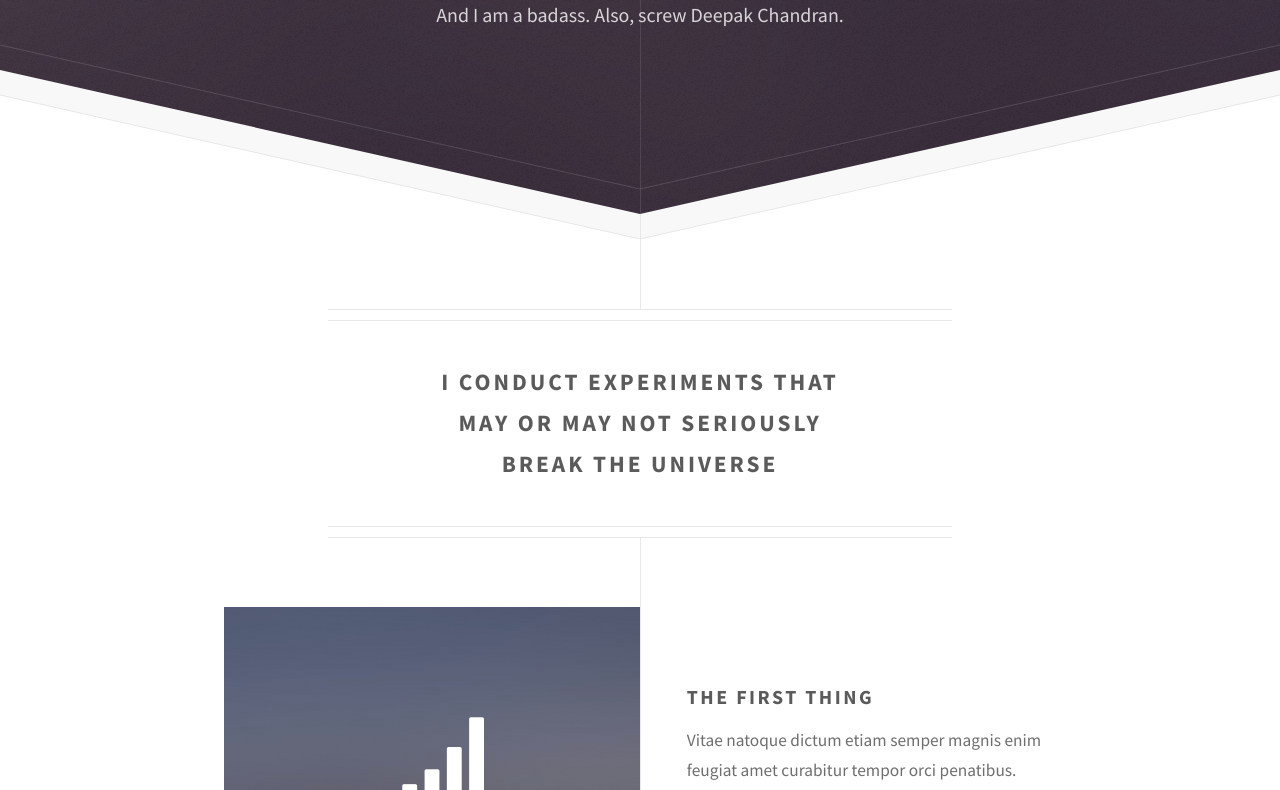
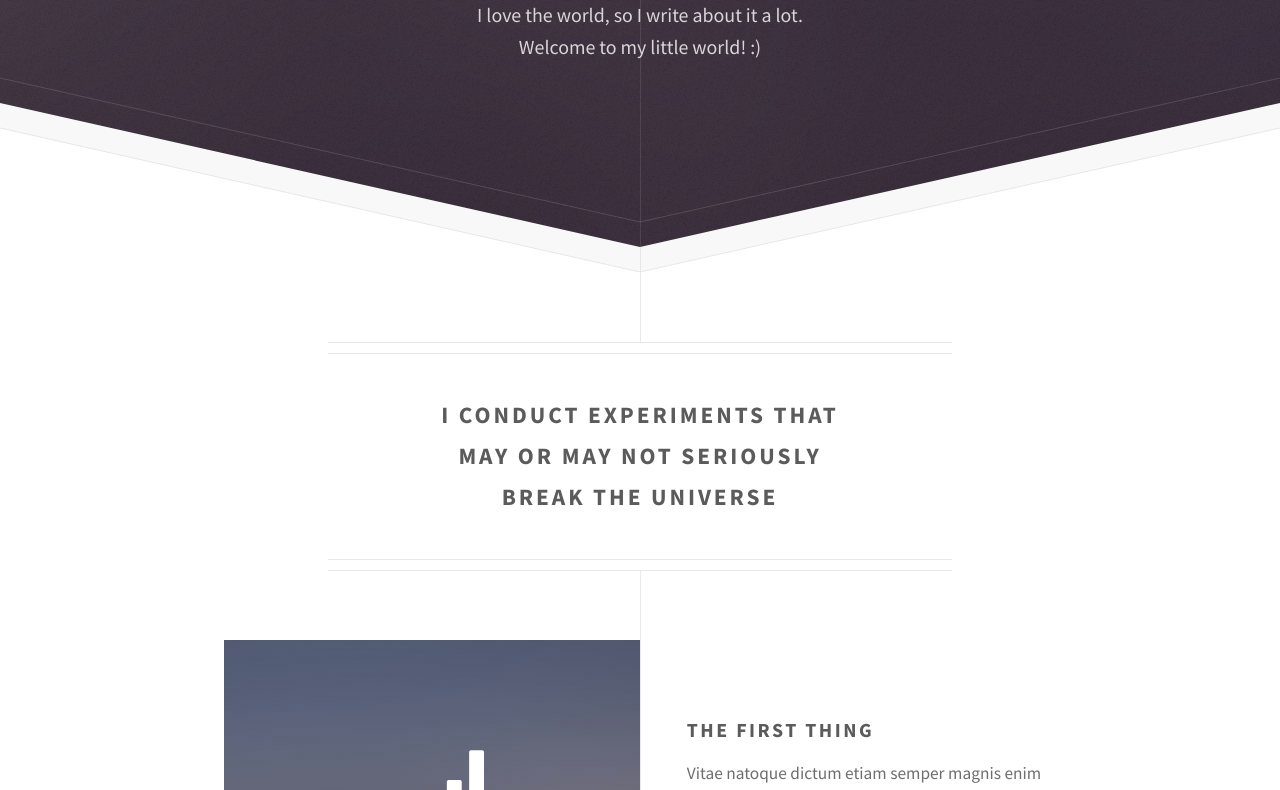
Before and after one commit to hashin/old_website, a plain HTML site: page index.html in a window 1280 px wide. Shown: the part 292-1082 px from the top of the page. Drawn offline with Linux system fonts and the light colour scheme.

Commit message:
another change

```diff
--- a/index.html
+++ b/index.html
@@ -27,7 +27,7 @@
 			<div id="header">
 				<span class="logo icon fa-paper-plane-o"></span>
 				<h1>Hi. This is Hashin.</h1>
-				<p> And I am a badass. Also, screw Deepak Chandran.
+				<p> I love the world, so I write about it a lot. <br> Welcome to my little world! :)
 				<br />
 				</p>
 			</div>
```
